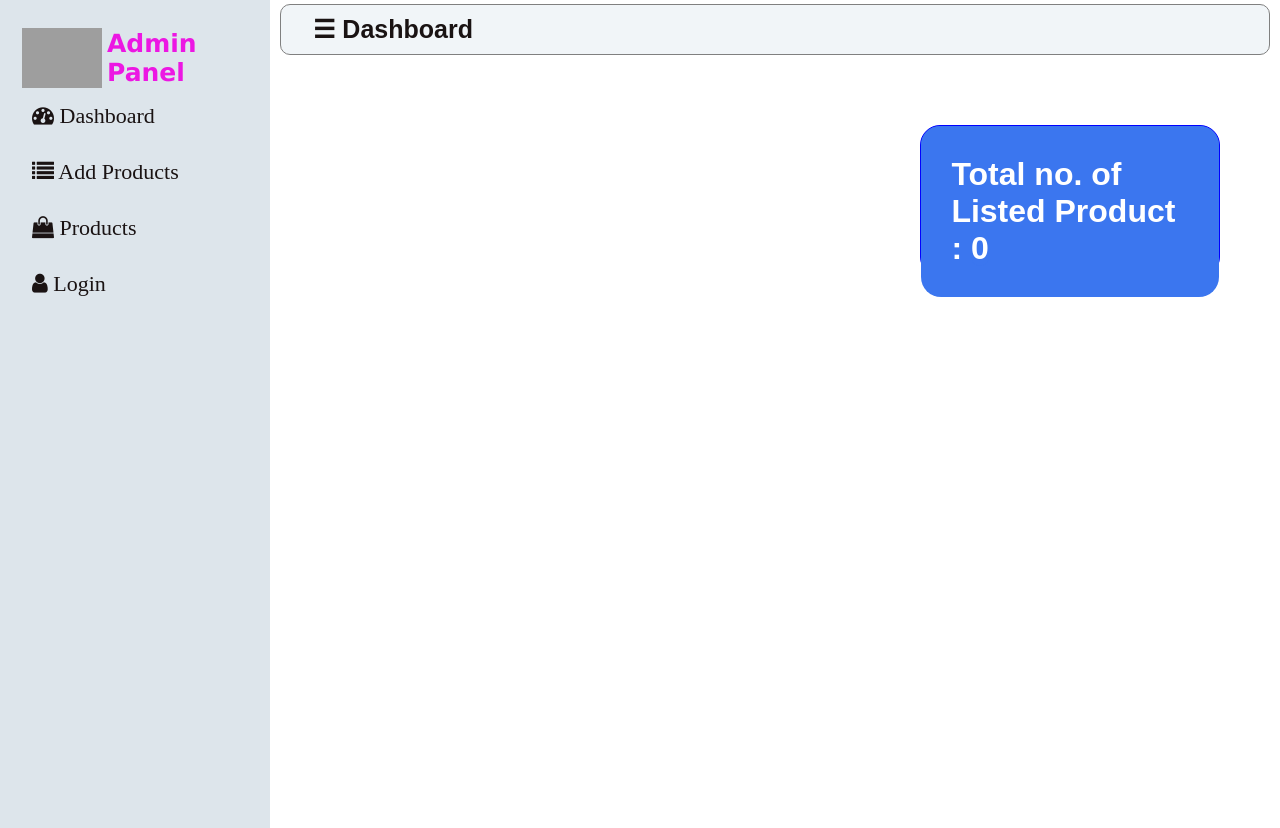
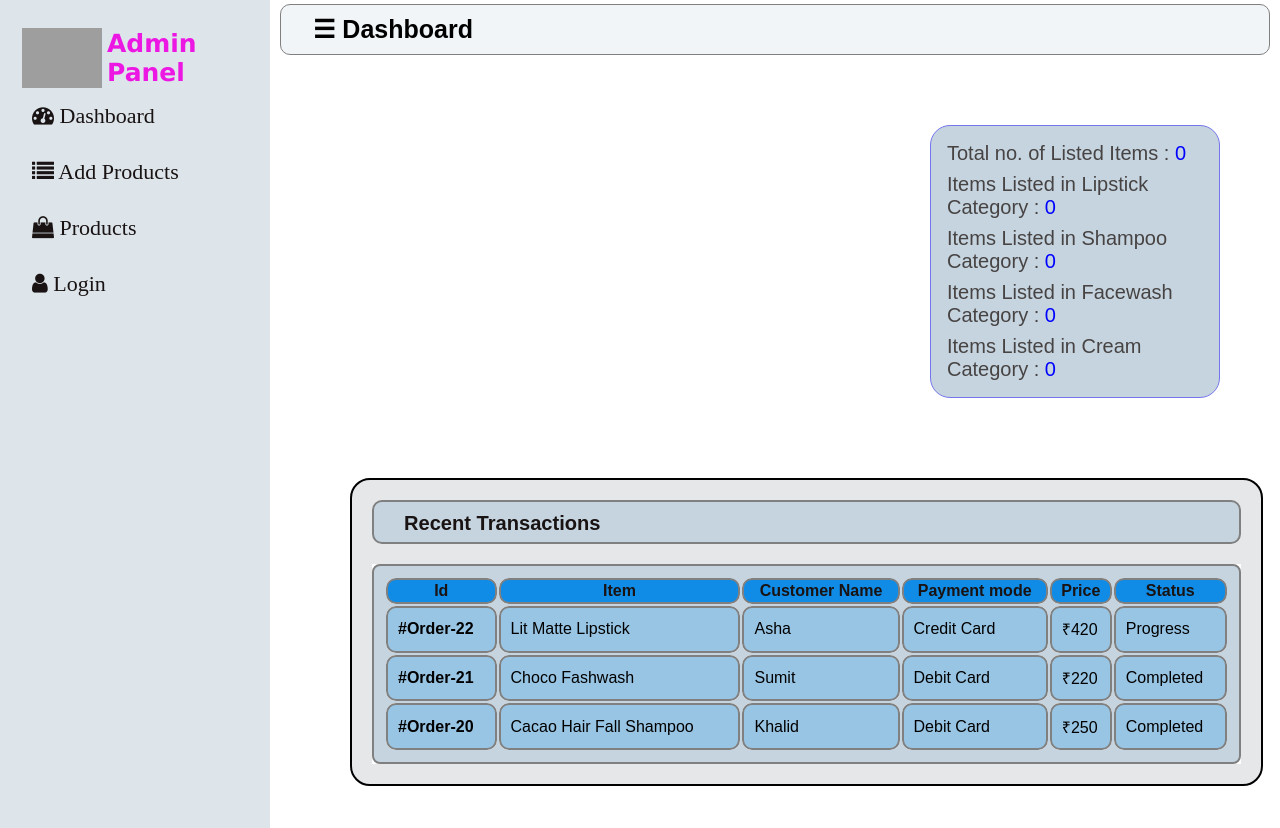
Before and after one commit to hariom722581343/MyGlamm, a plain HTML site: page AdminPanel/Dash-board.html in a window 1280 px wide. Shown: the part 73-901 px from the top of the page. Drawn offline with nearby package versions, Linux system fonts and the light colour scheme; no server answers; grey boxes are pictures that could not be loaded.

Commit message:
Admin updatrd

```diff
--- a/AdminPanel/Dash-board.html
+++ b/AdminPanel/Dash-board.html
@@ -65,9 +65,67 @@
             <canvas id="myChart" style="width:100%;max-width:600px"></canvas>
 
             <div id="data_div">
-              <h1>Total no. of Listed Product : <span id="total_products">0</span></h1>
+              <p>Total no. of Listed Items : <span id="total_products">0</span></p>
+              <p>Items Listed in Lipstick Category : <span id="total_lip">0</span></p>
+              <p>Items Listed in Shampoo Category : <span id="total_sam">0</span></p>
+              <p>Items Listed in Facewash Category : <span id="total_fac">0</span></p>
+              <p>Items Listed in Cream Category : <span id="total_crm">0</span></p>
             </div>
         </div>
+
+
+              <div id="dataTable">
+                  <div class="datahead">
+                      <h6 class="h6">Recent Transactions</h6>
+                  </div>
+                  <div >
+                      <table id="myDataTable">
+                          <thead>
+                              <tr>
+                                  <th>Id</th>
+                                  <th>Item</th>
+                                  <th>Customer Name</th>
+                                  <th>Payment mode</th>
+                                  <th>Price</th>
+                                  <th>Status</th>
+                              </tr>
+                          </thead>
+                          <tbody>
+                              <tr>
+                                  <td><strong>#Order-22</strong></td>
+                                  <td><span>Lit Matte Lipstick </span></td>
+                                  <td>Asha</td>
+                                  <td>Credit Card</td>
+                                  <td>
+                                    ₹420
+                                  </td>
+                                  <td><span>Progress</span></td>
+                              </tr>
+                              <tr>
+                                  <td><strong>#Order-21</strong></td>
+                                  <td><span>Choco Fashwash</span></td>
+                                  <td>Sumit</td>
+                                  <td>Debit Card</td>
+                                  <td>
+                                    ₹220
+                                  </td>
+                                  <td><span>Completed</span></td>
+                              </tr>
+                              <tr>
+                                  <td><strong>#Order-20</strong></td>
+                                  <td><span>Cacao Hair Fall Shampoo</span></td>
+                                  <td>Khalid</td>
+                                  <td>Debit Card</td>
+                                  <td>
+                                    ₹250
+                                  </td>
+                                  <td><span>Completed</span></td>
+                              </tr>
+
+                          </tbody>
+                      </table>
+                  </div>
+                </div><!-- Row end  -->
 
 
       </div>
--- a/AdminPanel/scripts/Dashboard.js
+++ b/AdminPanel/scripts/Dashboard.js
@@ -41,10 +41,18 @@ const getProducts = async () => {
 
     let A_nam = document.getElementById("total_products");
     A_nam.innerText = Total_Products;
+    let A_lip = document.getElementById("total_lip");
+    A_lip.innerText = Lip;
+    let A_sam = document.getElementById("total_sam");
+    A_sam.innerText = Sam;
+    let A_fac = document.getElementById("total_fac");
+    A_fac.innerText = Fac;
+    let A_crm = document.getElementById("total_crm");
+    A_crm.innerText = Crm;
 
     var xValues = ["Lipstick", "Shampoo", "Facewash", "Creams"];
     var yValues = [Lip, Sam, Fac, Crm];
-    var barColors = ["#f71b55", "#11eeea", "#21ec80", "#f7d4cb"];
+    var barColors = ["#f71b55", "#2ff7f3", "#12eb77", "#ffced6"];
 
     new Chart("myChart", {
       type: "pie",
--- a/AdminPanel/styles/dashboard.css
+++ b/AdminPanel/styles/dashboard.css
@@ -30,48 +30,111 @@
     /* margin: 75px 0px 0px 270px; */
     /* height: 100%; */
     display: flex;
+    /* background-color: red; */
+    margin-bottom: 20px;
   }
-  #mychart{
+  /* #mychart{
 
     border: 1px solid rgb(152, 6, 219);
-  }
+  } */
 
 #data_div{
-    border: 1px solid blue;
-    height: 150px;
+    border: 1px solid rgb(118, 118, 236);
+    /* height: 150px; */
     /* color: #3b76ef; */
-    background-color: #3b76ef;
+    background-color: #c5d4df;
     border-radius: 20px;
     margin: 60px;
+    padding: 12px;
 }
-#data_div > h1{
-  background-color: #3b76ef;
-  border-radius: 20px;
-  padding: 30px;
+#data_div > p{
+  background-color: #c5d4df;
+  border-radius: 10px;
+  padding: 4px;
   /* gap: 50; */
-  color: white;
+  font-size: 20px;
+  color: rgb(71, 67, 67);
 }
 #data_div span{
-  background-color: #3b76ef;
+  background-color: #c5d4df;
   border-radius: 20px;
-  color: white;
+  color: blue
 }
 
-#data_div2{
+/* #data_div2{
   border: 1px solid blue;
   /* color: whitesmoke; */
-  border-radius: 20px;
+  /* border-radius: 20px;
   background-color: #3b76ef;
   margin: 60px;
-}
-#data_div2 > h1{
+  padding: 10px;
+} */
+/* #data_div2 >p{
   border-radius: 20px;
   padding: 10px;
 background-color: #63c7ff;
 color: white;
 }
-#data_div2 > span{
-  border-radius: 20px;
+#data_div2 > span{ */
+  /* border-radius: 20px;
 background-color: #63c7ff;
 color: white;
+} */
+
+#dataTable{
+  border: 2px solid black;
+  border-radius: 20px;
+  background-color: rgb(230, 231, 233);
+  height: auto;
+  width: 86%;
+  margin: auto;
+  margin-top: 10px;
+  margin-left: 80px;
+  padding: 20px;
 }
+.datahead{
+  border: 2px solid grey;
+  color: #1a1313;
+  background-color: #c5d4df;
+  border-radius: 10px;
+  height: 20px;
+  font-size: 30px;
+  margin: auto;
+  padding: 10px;
+}
+h6{
+  color: #1a1313;
+  background-color: #c5d4df;
+  margin-left: 20px;
+}
+#myDataTable{
+   width: 100%;
+   border: 2px solid grey;
+   background-color: #c5d4df;
+   margin-top: 20px;
+   height: 200px;
+   border-radius: 8px;
+   padding: 10px;
+  }
+ th{
+  border: 2px solid grey;
+  color: #1a1313;
+  background-color: #108ce6;
+  border-radius: 10px;
+  height: 20px;
+  /* margin-bottom: 50px; */
+}
+td{
+  border: 2px solid grey;
+  color: black;
+  background-color: #99c5e4;
+  border-radius: 10px;
+  height: 10px;
+  margin-top: 20px;
+  padding-left: 10px;
+}
+
+strong,span{
+  color: black;
+  background-color: #99c5e4;
+}
```
Also changed, not shown: components/navbar.js (+13 -4 lines), index.html (+16 -2 lines), mocker/db.json (+1 -10 lines), mocker/package.json (added, +16 -0 lines), script/signin.js (+18 -21 lines), 1 other file.
